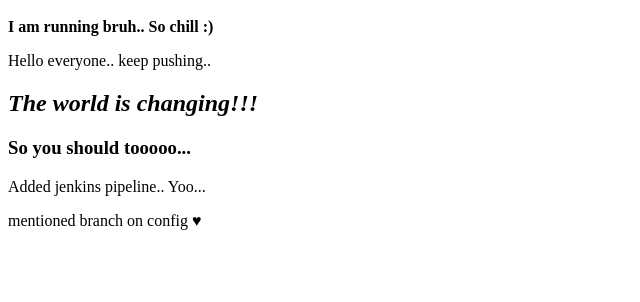
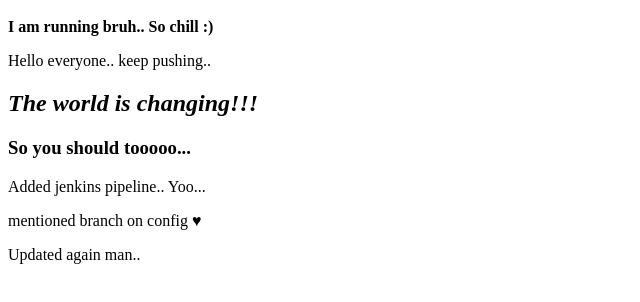
Before and after one commit to rvyas69/jenkins-test, a plain HTML site: page index.html in a window 1280 px wide. Shown: the part 48-350 px from the top of the page, without its empty margins (0-640 px from the left). Drawn offline with Linux system fonts and the light colour scheme.

Commit message:
Update index.html

```diff
--- a/index.html
+++ b/index.html
@@ -7,4 +7,5 @@
   <h3>So you should tooooo...</h3>
   <p>Added jenkins pipeline.. Yoo...</p>
   <p>mentioned branch on config &hearts;</p>
+  <p>Updated again man..</p>
 </html>
```
